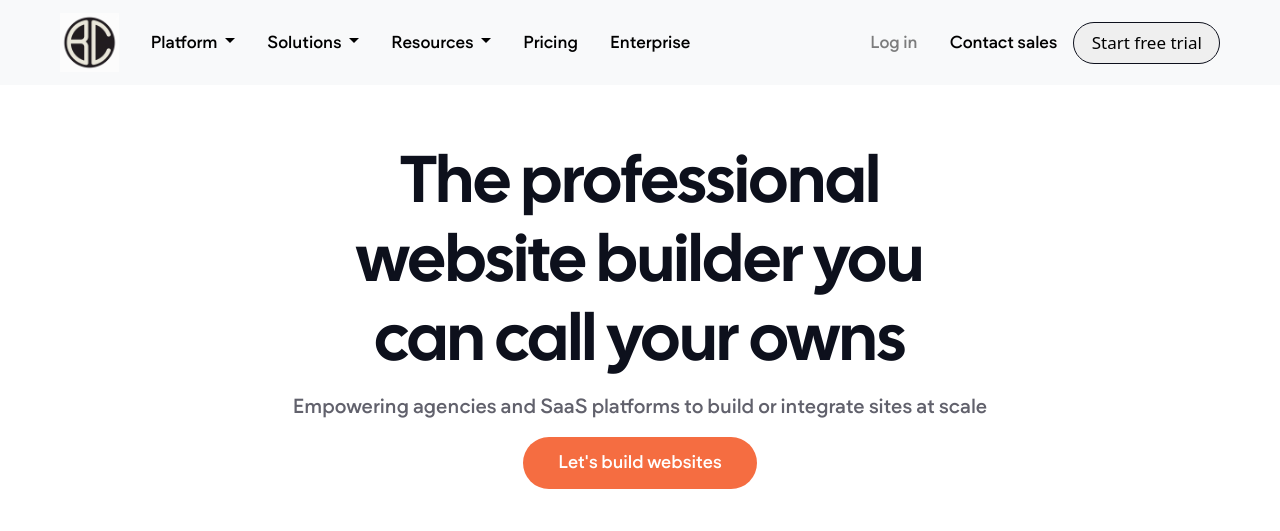
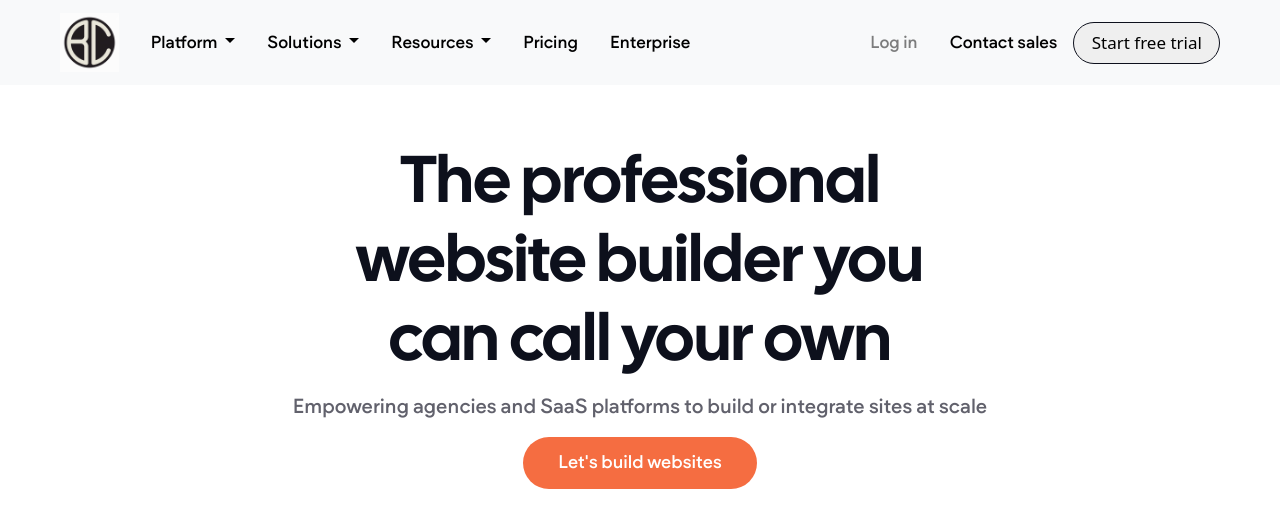
Before and after one commit to Abdullah801953/Bootcomposer-project, a plain HTML site: page index.html in a window 1280 px wide. Shown: the top 531 px of the page. Drawn offline with nearby package versions, Linux system fonts and the light colour scheme.

Commit message:
Bootcomposer-commit2

```diff
--- a/index.html
+++ b/index.html
@@ -107,7 +107,7 @@
                 <div class="row">
                     <div class="col-md">
                         <h1>
-                            The professional website builder you can call your owns
+                            The professional website builder you can call your own
                         </h1>
                     </div>
                 </div>
```
